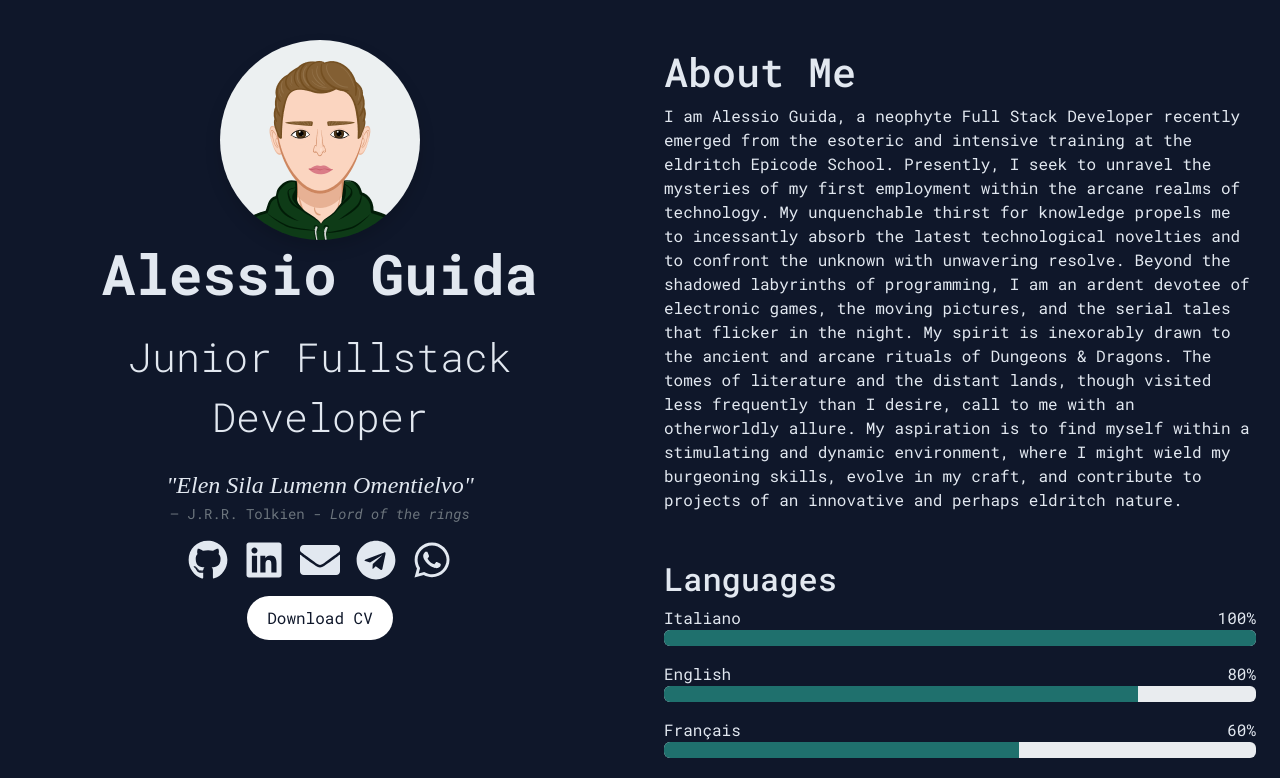
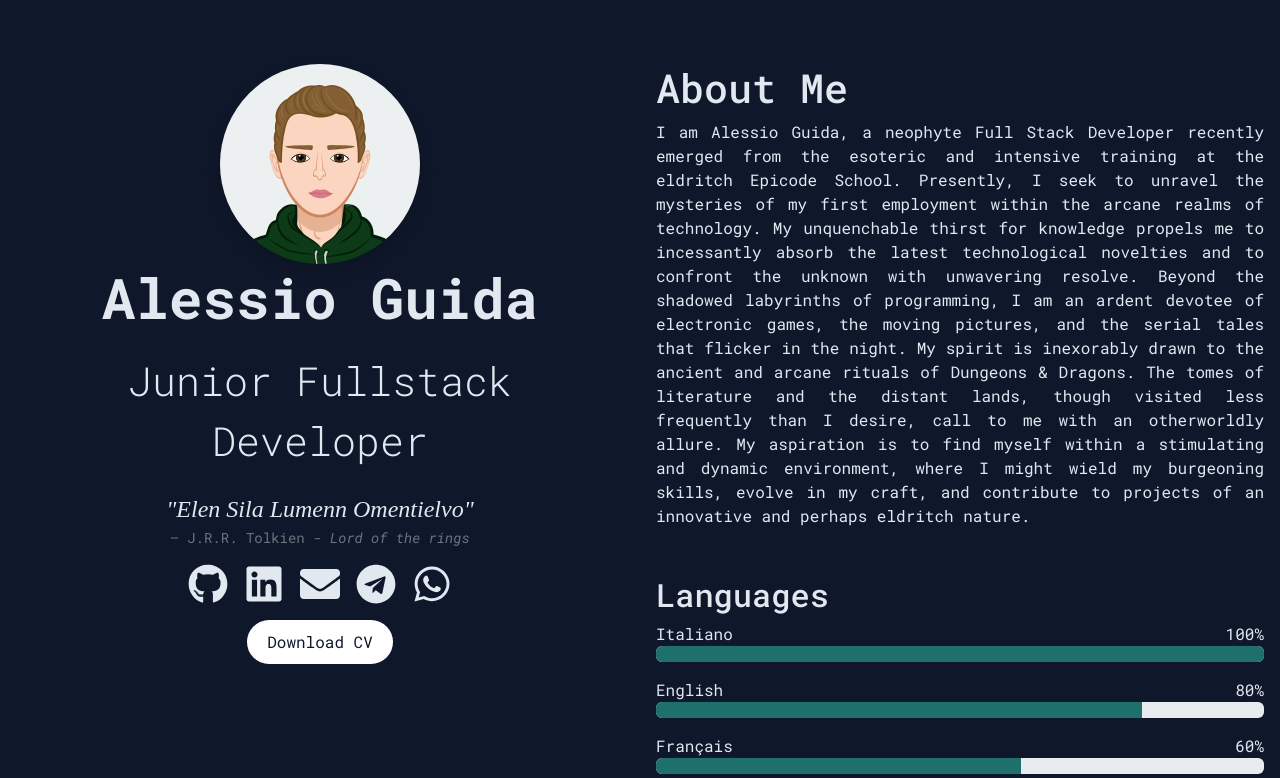
Before and after one commit to Aleguid97/mypage, a React (Create React App) app: page / in a window 1280 px wide. Shown: the top 778 px of the page. Built offline with nearby package versions, Linux system fonts and the light colour scheme; a web font is replaced by a local one.

Commit message:
finale commit

```diff
--- a/src/App.css
+++ b/src/App.css
@@ -43,9 +43,7 @@ h1 {
 }
 
 .description {
-  font-size: 20px;
-  margin-bottom: 40px;
-  /* width: 100%; */
+  text-align: justify;
 }
 
 ul {
--- a/src/App.js
+++ b/src/App.js
@@ -23,11 +23,11 @@ function App() {
     <Router>
       <div className="App container-fluid">
         <div className="row">
-          <div className={`col-sm-12 col-md-6 px-1 py-3 ${isTabletOrMobile ? "order-1" : ""}`}>
+          <div className={`col-sm-12 col-md-6 px-1 py-3 mt-5${isTabletOrMobile ? "order-1" : ""}`}>
             <Cards />
           </div>
 
-          <div className={`col-12 col-md-6 ${isTabletOrMobile ? "order-2" : ""}`}>
+          <div className={`col-sm-12 col-md-6 px-1 py-3${isTabletOrMobile ? "order-2" : ""}`}>
             {isTabletOrMobile && (
               <div className="buttons-container text-center my-2">
                 <button className="btn-download rounded-pill btn btn-primary" onClick={toggleAboutMe}>
--- a/src/Components/Aboutme.jsx
+++ b/src/Components/Aboutme.jsx
@@ -25,10 +25,10 @@ const AboutMeAndLanguages = () => {
   ];
 
   return (
-    <div className="container-fluid main mt-5 mb-5">
+    <div className="container-fluid main mt-5 mb-5 me-5">
       <div className="my-3 aboutme" data-aos="fade-right">
         <h5 className="fs-1 mt-4">About Me</h5>
-        <p>
+        <p className="description">
           I am Alessio Guida, a neophyte Full Stack Developer recently emerged from the esoteric and intensive training
           at the eldritch Epicode School. Presently, I seek to unravel the mysteries of my first employment within the
           arcane realms of technology. My unquenchable thirst for knowledge propels me to incessantly absorb the latest
```
